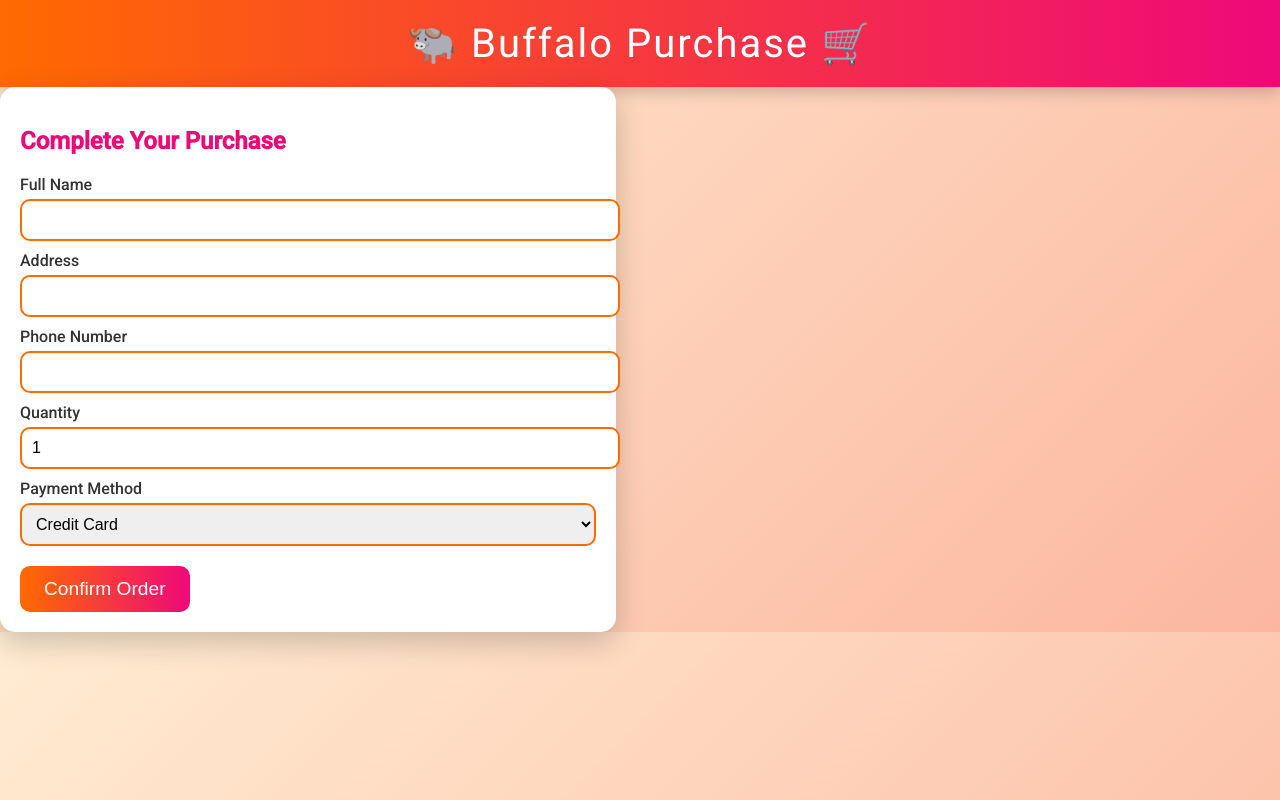
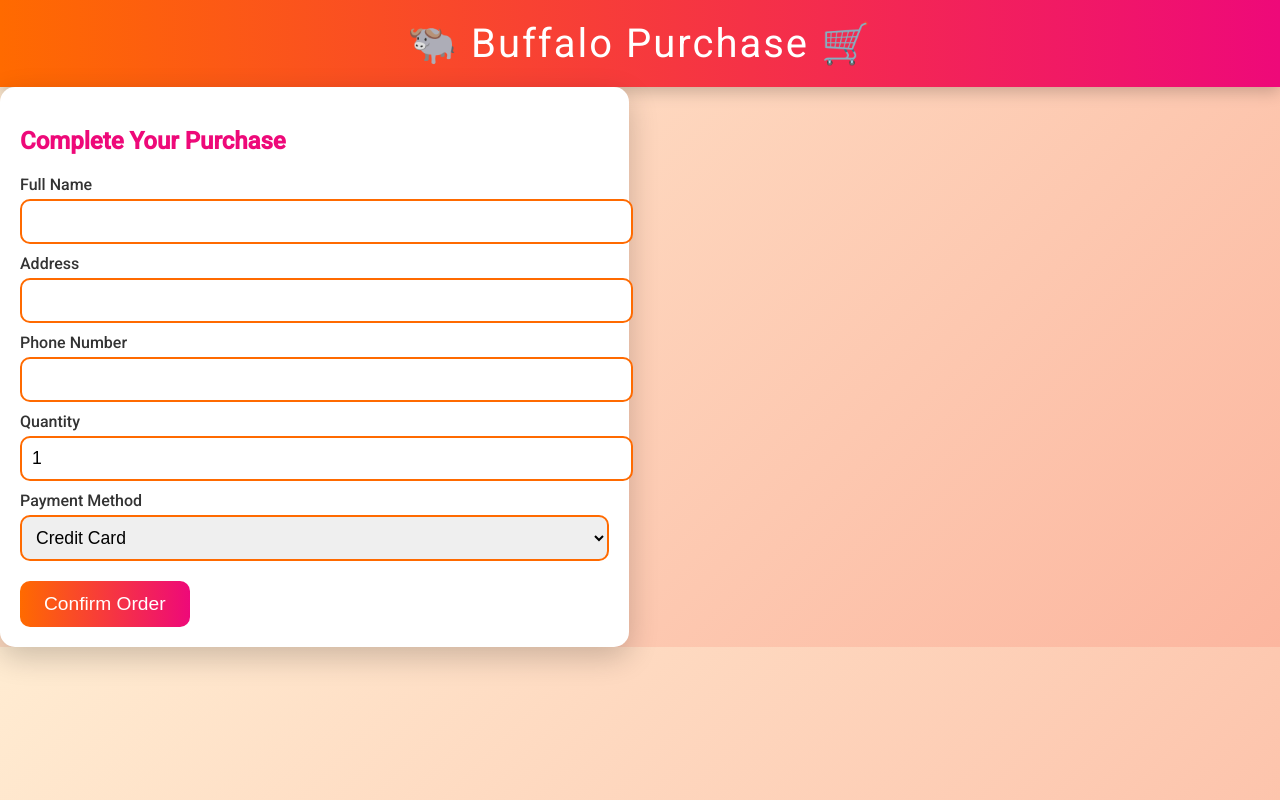
Before and after one commit to ullassa/Animal-Herd-Welfare-Management, a website: page buynow.html in a window 1280 px wide. Drawn offline with Linux system fonts and the light colour scheme.

Commit message:
Update buynow.html

```diff
--- a/buynow.html
+++ b/buynow.html
@@ -46,7 +46,7 @@
     }
 
     .purchase-container {
-      width: 45%;
+      width:46%;
       background: #fff;
       padding: 20px;
       border-radius: 15px;
@@ -68,7 +68,7 @@
       padding: 10px;
       border: 2px solid #ff6a00;
       border-radius: 10px;
-      font-size: 1em;
+      font-size: 1.1em;
     }
 
     .btn {
```
